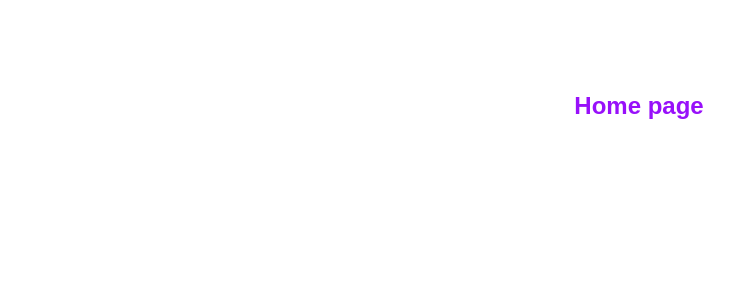
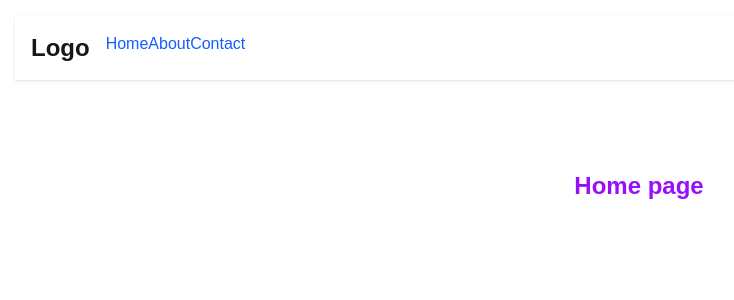
Before and after one commit to AleksandrKompanetc/next_app, a Next.js app: page / in a window 1280 px wide. Shown: the top 300 px of the page, without its empty margins (1-735 px from the left). Built offline with nearby package versions, Linux system fonts and the light colour scheme.

Commit message:
added logo for Navbar

```diff
--- a/src/app/layout.tsx
+++ b/src/app/layout.tsx
@@ -1,5 +1,6 @@
 import type { Metadata } from "next";
 import { Geist, Geist_Mono } from "next/font/google";
+import { Navbar } from "@/components/Navbar";
 import "./globals.css";
 
 const geistSans = Geist({
@@ -26,6 +27,7 @@ export default function RootLayout({
     <html lang="en">
       <body className='bg-gray-100 text-gray-900'>
         <main className="p-4">
+          <Navbar />
           {children}
         </main>
       </body>
--- a/src/components/Navbar.tsx
+++ b/src/components/Navbar.tsx
@@ -3,7 +3,12 @@ import Link from "next/link"
 export const Navbar = () => {
   return (
     <nav className="flex gap-4 bg-white p-4 shadow mb-4">
-      <Link href="/"></Link>
+      <div className="text-2xl font-bold">Logo</div>
+      <div>
+      <Link href="/" className="text-blue-600 hover:underline">Home</Link>
+      <Link href="/about" className="text-blue-600 hover:underline">About</Link>
+      <Link href="/contact" className="text-blue-600 hover:underline">Contact</Link>
+      </div>
     </nav>
   )
 }
```
